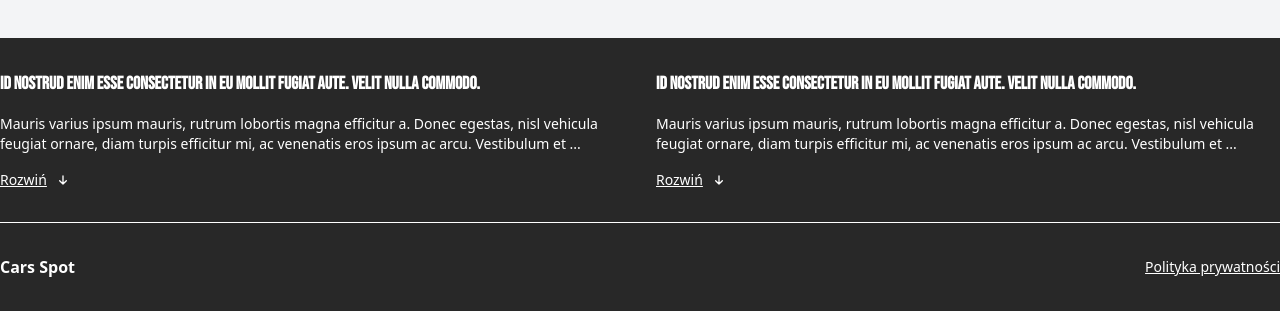
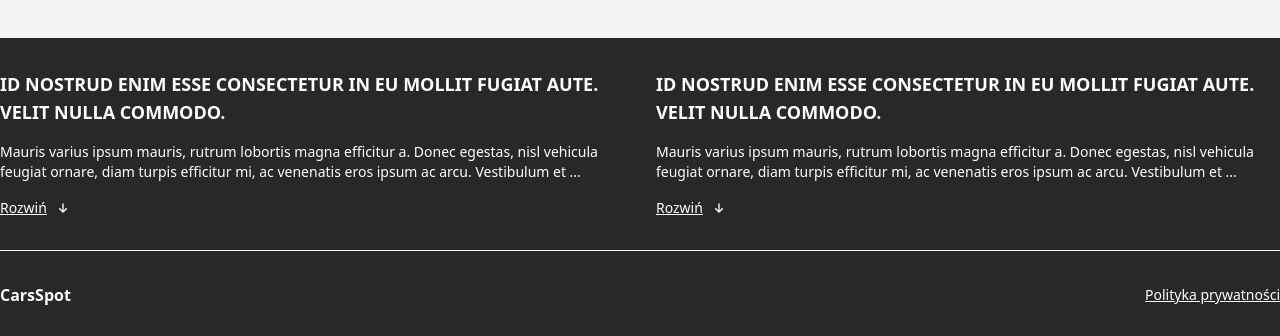
Before and after one commit to Mattias988/recruitmentApp, a Vue app: page / in a window 1280 px wide. Shown: the part 1518-1854 px from the top of the page. Before the commit the page ends 1829 px from the top, so only its background shows below. Built offline with nearby package versions, Linux system fonts and the light colour scheme.

Commit message:
corrections

```diff
--- a/src/components/Footer.vue
+++ b/src/components/Footer.vue
@@ -2,12 +2,12 @@
     <footer class="bg-custom-grey text-white py-8">
       <div class="container mx-auto grid grid-cols-1 lg:grid-cols-2 gap-8">
         <div>
-          <h3 class="text-lg font-semibold mb-4 font-bebas">ID NOSTRUD ENIM ESSE CONSECTETUR IN EU MOLLIT FUGIAT AUTE. VELIT NULLA COMMODO.</h3>
+          <h3 class="text-lg font-semibold mb-4 ">ID NOSTRUD ENIM ESSE CONSECTETUR IN EU MOLLIT FUGIAT AUTE. VELIT NULLA COMMODO.</h3>
           <p class="text-sm ">
             Mauris varius ipsum mauris, rutrum lobortis magna efficitur a. Donec egestas, nisl vehicula feugiat ornare, diam turpis
             efficitur mi, ac venenatis eros ipsum ac arcu. Vestibulum et ...
           </p>
-          <p v-if="isExpanded[0]" class="text-sm mt-2 font-bebas">
+          <p v-if="isExpanded[0]" class="text-sm mt-2 ">
             Lorem ipsum dolor sit amet, consectetur adipiscing elit. Sed do eiusmod tempor incididunt ut labore et
             dolore magna aliqua.
           </p>
@@ -18,12 +18,12 @@
         </div>
 
         <div>
-          <h3 class="text-lg font-semibold mb-4 font-bebas">ID NOSTRUD ENIM ESSE CONSECTETUR IN EU MOLLIT FUGIAT AUTE. VELIT NULLA COMMODO.</h3>
+          <h3 class="text-lg font-semibold mb-4 ">ID NOSTRUD ENIM ESSE CONSECTETUR IN EU MOLLIT FUGIAT AUTE. VELIT NULLA COMMODO.</h3>
           <p class="text-sm ">
             Mauris varius ipsum mauris, rutrum lobortis magna efficitur a. Donec egestas, nisl vehicula feugiat ornare, diam turpis
             efficitur mi, ac venenatis eros ipsum ac arcu. Vestibulum et ...
           </p>
-          <p v-if="isExpanded[1]" class="text-sm mt-2 font-bebas">
+          <p v-if="isExpanded[1]" class="text-sm mt-2">
             Lorem ipsum dolor sit amet, consectetur adipiscing elit. Sed do eiusmod tempor incididunt ut labore et
             dolore magna aliqua.
           </p>
@@ -39,7 +39,7 @@
       </div>
 
       <div class="container mx-auto flex flex-col lg:flex-row justify-between items-center space-y-4 lg:space-y-0">
-        <div class="font-semibold">Cars Spot</div>
+        <div class="font-semibold">CarsSpot</div>
         <a href="#" class="text-sm underline">Polityka prywatności</a>
       </div>
     </footer>
```
